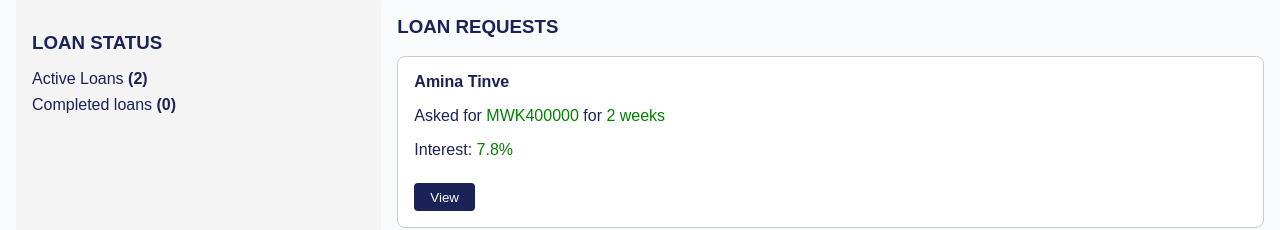
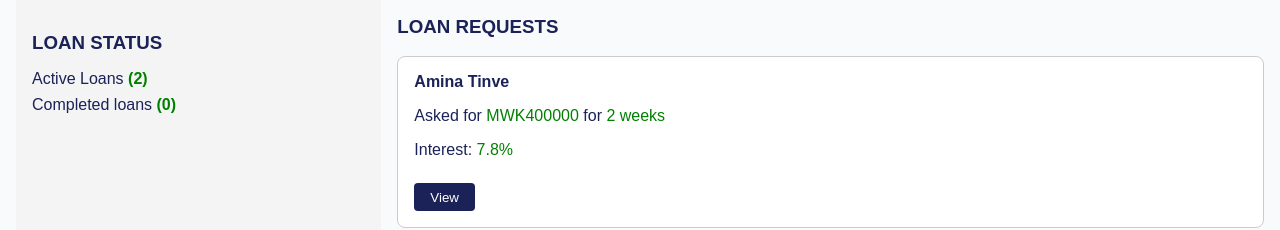
Before and after one commit to carlos45-dev/lending-platform, a React (Vite) app: page /lend in a window 1280 px wide. Shown: the part 159-389 px from the top of the page. Built offline with nearby package versions, Linux system fonts and the light colour scheme.

Commit message:
Borrow page

```diff
--- a/src/pages/BorrowPage.jsx
+++ b/src/pages/BorrowPage.jsx
@@ -26,7 +26,7 @@ function BorrowPage() {
           <h3>My Loan Summary</h3>
           <ul>
             <li>Completed Loans <b style={{color:'green'}}>(2)</b></li>
-            <li>Overdue Loan <b style={{color:'red'}}>(0)</b></li>
+            <li>Overdue Loan <b style={{color:'red'}}>(1)</b></li>
           </ul>
         </aside>
 
--- a/src/pages/LendPage.jsx
+++ b/src/pages/LendPage.jsx
@@ -25,8 +25,8 @@ function LendPage() {
         <aside className={styles.sidebar}>
           <h3>LOAN STATUS</h3>
           <ul>
-            <li>Active Loans <b>(2)</b></li>
-            <li>Completed loans <b>(0)</b></li>
+            <li>Active Loans <b style={{color:'green'}}>(2)</b></li>
+            <li>Completed loans <b style={{color:'green'}}>(0)</b></li>
           </ul>
         </aside>
 
```
